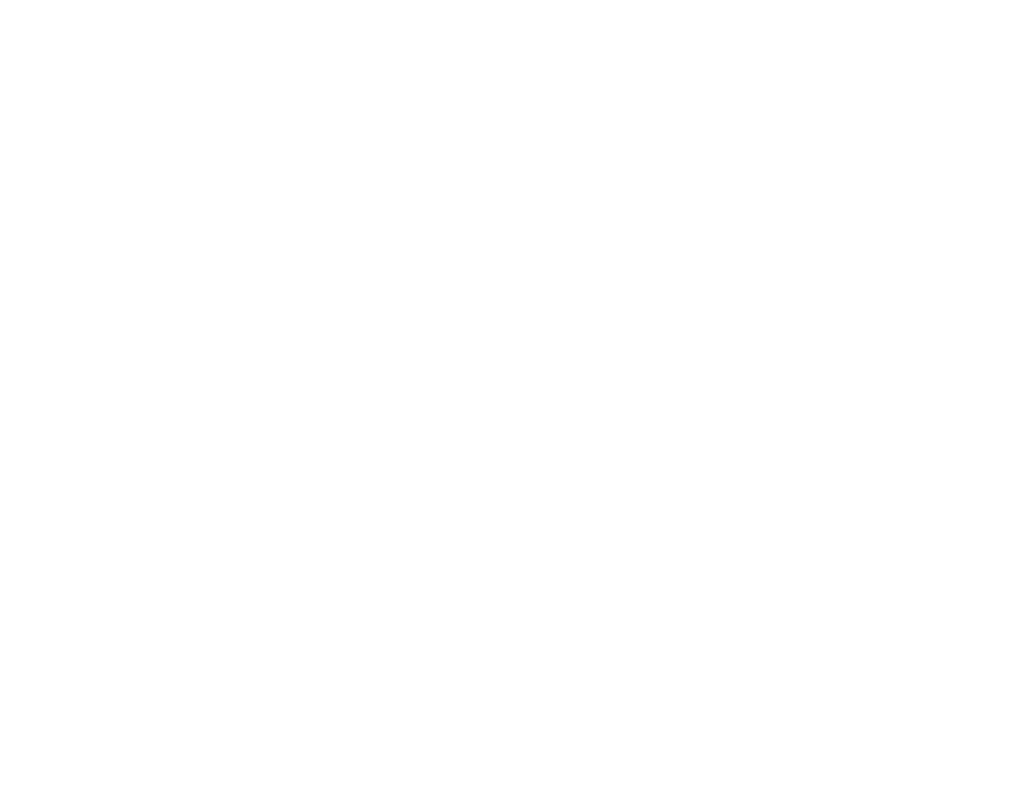
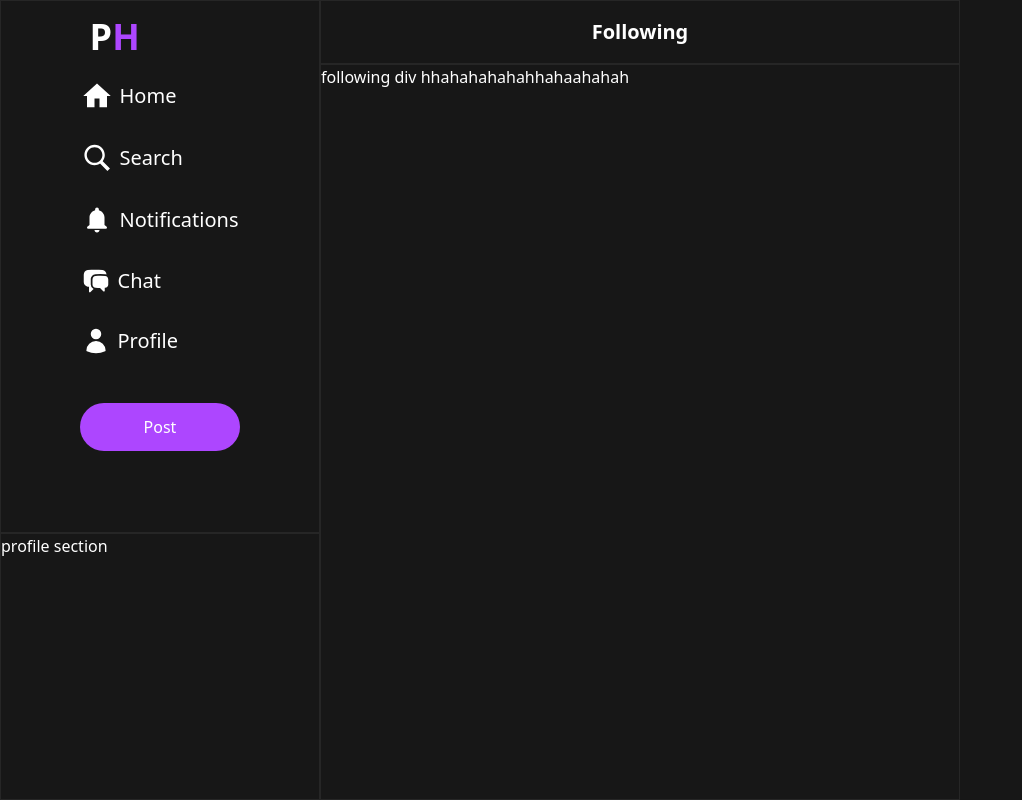
Before and after one commit to ArujGarg/PostHub, a React (Vite) app in the folder frontend/: page /home in a window 1280 px wide. Before the commit this address had no page. Shown: the whole page, without its empty margins (0-1022 px from the left). Built offline with nearby package versions, Linux system fonts and the light colour scheme.

Commit message:
home page making

```diff
--- /dev/null
+++ b/frontend/components/Following.tsx
@@ -0,0 +1,8 @@
+
+export function Following(){
+    return (
+        <div className="bg-neutral-900 w-full h-full border border-neutral-800">
+            following div hhahahahahahhahaahahah
+        </div>
+    )
+}
--- /dev/null
+++ b/frontend/components/ProfileSection.tsx
@@ -0,0 +1,7 @@
+export function ProfileSection(){
+    return (
+        <div className="bg-neutral-900 border border-neutral-800 w-full h-1/3">
+            profile section
+        </div>
+    )
+}
--- /dev/null
+++ b/frontend/components/Sidebar.tsx
@@ -0,0 +1,71 @@
+import { ReactNode } from "react"
+
+export function Sidebar(){
+    return (
+        <div className="bg-neutral-900 border border-neutral-800 w-full h-2/3 flex flex-col items-center gap-8">
+            <div className="">
+                <div className="m-4">
+                    <span className="self-center text-4xl font-bold whitespace-nowrap cursor-pointer text-white">
+                        P<span className="text-purple-500">H</span>
+                    </span>
+                </div>
+                <div className="flex flex-col gap-4">
+                    <div>
+                        <SidebarElement svg={<svg xmlns="http://www.w3.org/2000/svg" x="0px" y="0px" width="30" height="30" viewBox="0 0 24 24" fill="white">
+                            <path d="M 12 2.0996094 L 1 12 L 4 12 L 4 21 L 10 21 L 10 14 L 14 14 L 14 21 L 20 21 L 20 12 L 23 12 L 12 2.0996094 z"></path>
+                        </svg>} text="Home" />
+                    </div>
+                    <div>
+                        <SidebarElement svg={<svg xmlns="http://www.w3.org/2000/svg" x="0px" y="0px" width="30" height="30" viewBox="0 0 50 50" fill="white">
+                        <path d="M 21 3 C 11.601563 3 4 10.601563 4 20 C 4 29.398438 11.601563 37 21 37 C 24.355469 37 27.460938 36.015625 30.09375 34.34375 L 42.375 46.625 L 46.625 42.375 L 34.5 30.28125 C 36.679688 27.421875 38 23.878906 38 20 C 38 10.601563 30.398438 3 21 3 Z M 21 7 C 28.199219 7 34 12.800781 34 20 C 34 27.199219 28.199219 33 21 33 C 13.800781 33 8 27.199219 8 20 C 8 12.800781 13.800781 7 21 7 Z"></path>
+                        </svg>} text="Search" />
+                    </div>
+                    <div>
+                        <SidebarElement svg={<svg xmlns="http://www.w3.org/2000/svg" x="0px" y="0px" width="30" height="30" viewBox="0 0 24 24" fill="white">
+                        <path d="M 12 2 C 11.172 2 10.5 2.672 10.5 3.5 L 10.5 4.1953125 C 7.9131836 4.862095 6 7.2048001 6 10 L 6 16 L 4.4648438 17.15625 L 4.4628906 17.15625 A 1 1 0 0 0 4 18 A 1 1 0 0 0 5 19 L 12 19 L 19 19 A 1 1 0 0 0 20 18 A 1 1 0 0 0 19.537109 17.15625 L 18 16 L 18 10 C 18 7.2048001 16.086816 4.862095 13.5 4.1953125 L 13.5 3.5 C 13.5 2.672 12.828 2 12 2 z M 10 20 C 10 21.1 10.9 22 12 22 C 13.1 22 14 21.1 14 20 L 10 20 z"></path>
+                        </svg>} text="Notifications" />
+                    </div>
+                    <div>
+                        <SidebarElement svg={<svg xmlns="http://www.w3.org/2000/svg" viewBox="0 0 24 24" fill="white" className="size-7">
+                        <path d="M4.913 2.658c2.075-.27 4.19-.408 6.337-.408 2.147 0 4.262.139 6.337.408 1.922.25 3.291 1.861 3.405 3.727a4.403 4.403 0 0 0-1.032-.211 50.89 50.89 0 0 0-8.42 0c-2.358.196-4.04 2.19-4.04 4.434v4.286a4.47 4.47 0 0 0 2.433 3.984L7.28 21.53A.75.75 0 0 1 6 21v-4.03a48.527 48.527 0 0 1-1.087-.128C2.905 16.58 1.5 14.833 1.5 12.862V6.638c0-1.97 1.405-3.718 3.413-3.979Z" />
+                        <path d="M15.75 7.5c-1.376 0-2.739.057-4.086.169C10.124 7.797 9 9.103 9 10.609v4.285c0 1.507 1.128 2.814 2.67 2.94 1.243.102 2.5.157 3.768.165l2.782 2.781a.75.75 0 0 0 1.28-.53v-2.39l.33-.026c1.542-.125 2.67-1.433 2.67-2.94v-4.286c0-1.505-1.125-2.811-2.664-2.94A49.392 49.392 0 0 0 15.75 7.5Z" />
+                        </svg>} text="Chat"/>
+                    </div>
+                    <div>
+                        <SidebarElement svg={<svg xmlns="http://www.w3.org/2000/svg" fill="white" viewBox="0 0 24 24" stroke-width="1.5" stroke="currentColor" className="size-7">
+                        <path stroke-linecap="round" stroke-linejoin="round" d="M15.75 6a3.75 3.75 0 1 1-7.5 0 3.75 3.75 0 0 1 7.5 0ZM4.501 20.118a7.5 7.5 0 0 1 14.998 0A17.933 17.933 0 0 1 12 21.75c-2.676 0-5.216-.584-7.499-1.632Z" />
+                        </svg>} text="Profile"/>
+                    </div>
+                </div>
+            </div>
+            <div className="m-2">
+                <button type="button" className="text-white w-40 bg-purple-500 focus:outline-none focus:ring-4 focus:ring-purple-300 font-medium rounded-full text-md px-10 py-3 text-center mb-2  hover:bg-purple-700 dark:focus:ring-purple-900 cursor-pointer">Post</button>
+            </div>
+        </div>
+    )
+}
+
+
+interface SidebarElementProps {
+    svg: ReactNode,
+    text: string
+}
+function SidebarElement({svg, text}: SidebarElementProps){
+    return (
+    <div className="flex items-center gap-2 p-2 hover:bg-neutral-800 rounded-md cursor-pointer">
+        <div>
+            {svg}
+        </div>
+        <div className="text-xl">
+            {text}
+        </div>
+    </div>
+    )
+}
+
+
+
+
+<svg xmlns="http://www.w3.org/2000/svg" x="0px" y="0px" width="100" height="100" viewBox="0 0 24 24">
+    <path d="M 12 2.0996094 L 1 12 L 4 12 L 4 21 L 10 21 L 10 14 L 14 14 L 14 21 L 20 21 L 20 12 L 23 12 L 12 2.0996094 z"></path>
+</svg>
--- a/frontend/src/App.tsx
+++ b/frontend/src/App.tsx
@@ -3,6 +3,8 @@ import { BrowserRouter, Route, Routes } from "react-router-dom"
 import './App.css'
 import { SignupFormDemo } from './pages/Signup'
 import { SigninFormDemo } from './pages/Signin'
+import { Home } from './pages/Home'
+
 
 function App() {
 
@@ -14,6 +16,7 @@ function App() {
           <Route path='/landing' element={<BackgroundBeamsDemo />} />
           <Route path='/signup' element={<SignupFormDemo />} />
           <Route path='/signin' element={<SigninFormDemo />} />
+          <Route path='/home' element={<Home />} />
         </Routes>
       </BrowserRouter>
     </div>
--- /dev/null
+++ b/frontend/src/pages/Home.tsx
@@ -0,0 +1,22 @@
+import { Following } from "../../components/Following";
+import { ProfileSection } from "../../components/ProfileSection";
+import { Sidebar } from "../../components/Sidebar";
+
+export function Home(){
+    return (
+        <div className="bg-neutral-900 flex justify-center w-full h-screen text-white grid grid-cols-12">
+            <div className="col-span-3">
+                <Sidebar />
+                <ProfileSection />
+            </div>
+            <div className="h-screen col-span-6  flex flex-col">
+                <div className="h-16 border border-neutral-800 flex items-center justify-center font-bold text-xl">
+                    Following
+                </div>
+                <div className="flex-1 overflow-y-auto ">
+                    <Following  />
+                </div>
+            </div>
+        </div>
+    )
+}
--- a/frontend/src/pages/Signin.tsx
+++ b/frontend/src/pages/Signin.tsx
@@ -11,19 +11,34 @@ import { cn } from "../../utils/cn";
 import { Input } from "../../components/ui/input";
 import { Label } from "../../components/ui/label";
 import { BackgroundBeams } from "../../components/ui/background-beams";
-import { Link } from "react-router-dom";
+import { Link, useNavigate } from "react-router-dom";
 import { SigninInput } from "@arujgarg/posthub-common";
+import axios from "axios";
+import { BACKEND_URL } from "../../config";
 
 export function SigninFormDemo() {
   const handleSubmit = (e: React.FormEvent<HTMLFormElement>) => {
     e.preventDefault();
     console.log("Form submitted");
   };
+  const navigate = useNavigate();
   const [postInputs, setPostInputs] = useState<SigninInput>({
     email: "",
     username: "",
     password: ""
   })
+
+  async function sendRequest(){
+    try {
+      const response = await axios.post(`${BACKEND_URL}/api/v1/user/signin`, postInputs);
+      const jwt = response.data;
+      localStorage.setItem("token", jwt);
+      navigate('/home')
+    } catch (error) {
+      alert("error while signing in")
+    }
+  }
+
   return (
     <div className="">
       <div className="fixed inset-0 -z-10 bg-neutral-900 h-screen ">
@@ -61,6 +76,7 @@ export function SigninFormDemo() {
           </LabelInputContainer>
 
           <button
+            onClick={sendRequest}
             className="bg-gradient-to-br relative group/btn from-black dark:from-zinc-900 dark:to-zinc-900 to-neutral-600 block dark:bg-zinc-800 w-full text-white rounded-md h-10 font-medium shadow-[0px_1px_0px_0px_#ffffff40_inset,0px_-1px_0px_0px_#ffffff40_inset] dark:shadow-[0px_1px_0px_0px_var(--zinc-800)_inset,0px_-1px_0px_0px_var(--zinc-800)_inset] cursor-pointer"
             type="submit"
           >
--- a/frontend/src/pages/Signup.tsx
+++ b/frontend/src/pages/Signup.tsx
@@ -37,6 +37,7 @@ export function SignupFormDemo() {
 
     } catch (error) {
       //alert user that the request failed
+      alert("error while signing up")
     }
   }
 
```
Also changed, not shown: frontend/components/Post.tsx (added), frontend/src/pages/Post.tsx (deleted), frontend/src/pages/Posts.tsx (added).
